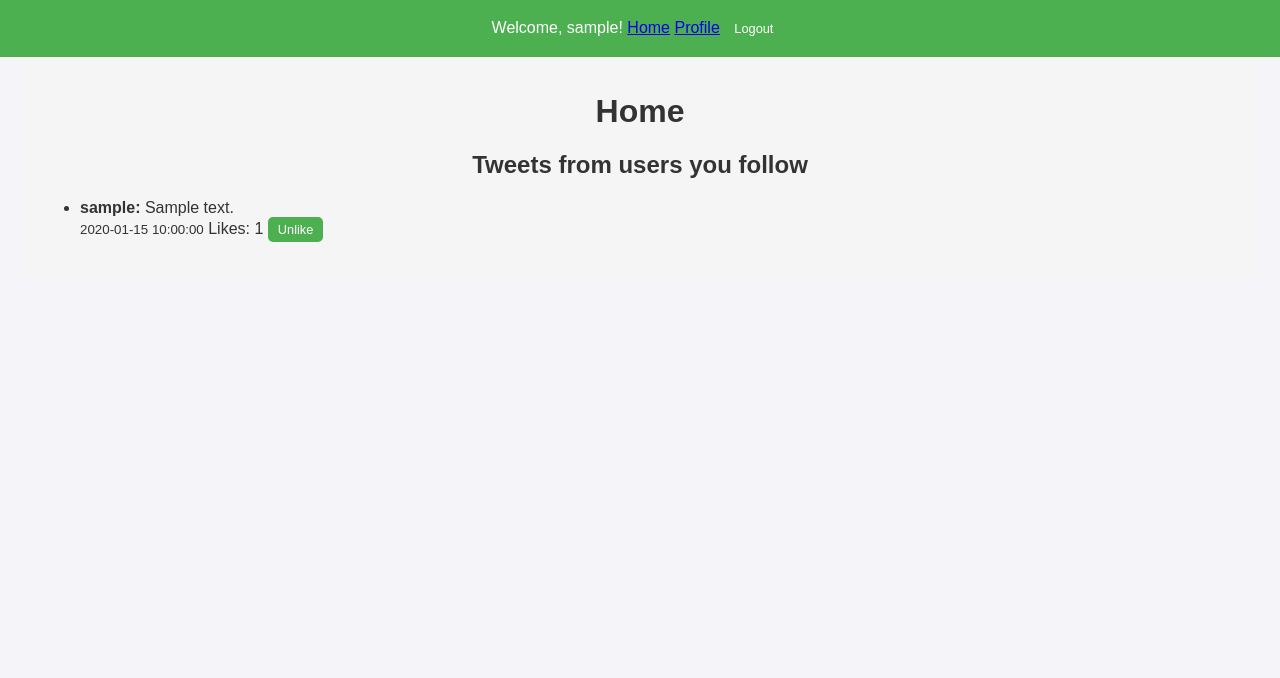
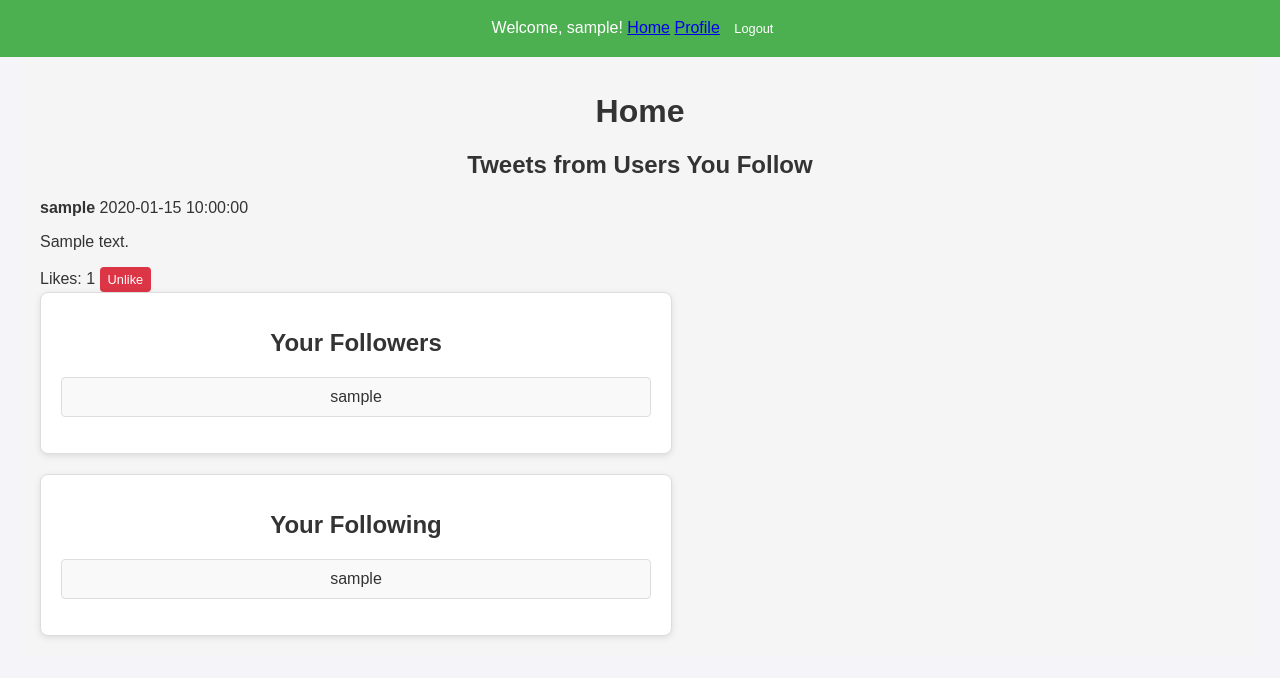
Before and after one commit to tigerhostsolutions/CIS2454-PHP-SOCIAL-TWEET, a PHP site: page /views/home.php in a window 1280 px wide. Shown: the top 678 px of the page. Run offline with PHP 8.4, Linux system fonts and the light colour scheme; the visitor is signed in with stand-in values (Sample User, id 1); tables that the repository leaves empty hold one stand-in row (values such as "Sample post").

Commit message:
updated:updated code for correct functionality

```diff
--- a/models/Like.php
+++ b/models/Like.php
@@ -1,6 +1,4 @@
 <?php
-
-    use models\Database;
 
     class Like {
     public static function add($userId, $tweetId) {
--- a/models/User.php
+++ b/models/User.php
@@ -1,6 +1,6 @@
 <?php
 
-    class User
+    class  User
     {
         public static function getAllExcept($userId)
         {
@@ -43,10 +43,14 @@
         }
 
         public static function getFollowing($userId) {
-            $pdo = Database::getConnection();
-            $stmt = $pdo->prepare("SELECT following_id FROM follows WHERE follower_id = :user_id");
-            $stmt->execute(['user_id' => $userId]);
-            return $stmt->fetchAll(PDO::FETCH_COLUMN);
+            $db = Database::getConnection();
+            $query = "SELECT u.id, u.username, u.email, u.bio, u.profile_pic
+              FROM users u
+              INNER JOIN follows f ON f.following_id = u.id
+              WHERE f.follower_id = :userId";
+            $stmt = $db->prepare($query);
+            $stmt->execute(['userId' => $userId]);
+            return $stmt->fetchAll(PDO::FETCH_ASSOC); // Ensures it returns an array of associative arrays
         }
 
         public static function getFollowers($userId)
--- a/views/home.php
+++ b/views/home.php
@@ -1,6 +1,7 @@
 <?php
+    if (session_status() === PHP_SESSION_NONE) {
         session_start();
-
+    }
     if (!isset($_SESSION['user_id'])) {
         header("Location: login.php");
         exit;
@@ -9,7 +10,8 @@
 // Define base directory and include necessary files
     $baseDir = __DIR__ . '/';
     include $baseDir . 'header.php';
-    include $baseDir . '../models/Tweet.php'; // Include Tweet class
+    include_once $baseDir . '../models/Tweet.php'; // Include Tweet class
+    include_once $baseDir . '../models/User.php'; // Include the User class
 
 // Fetch tweets from followed users
     $tweets = Tweet::getByFollowedUsers($_SESSION['user_id']);
@@ -17,33 +19,80 @@
 
     <main>
         <h1>Home</h1>
-        <h2>Tweets from users you follow</h2>
-        <ul>
+        <!-- Tweets Section -->
+        <section class="tweets-section">
+            <h2>Tweets from Users You Follow</h2>
+            <div class="tweets-container">
                 <?php if (!empty($tweets)): ?>
                     <?php foreach ($tweets as $tweet): ?>
-                    <li>
-                        <strong><?php echo htmlspecialchars($tweet['username']); ?>:</strong>
-                        <?php echo htmlspecialchars($tweet['content']); ?>
-                        <br>
-                        <small><?php echo htmlspecialchars($tweet['created_at']); ?></small>
-                        <span>Likes: <?php echo $tweet['like_count']; ?></span>
+                        <div class="tweet">
+                            <div class="tweet-header">
+                                <strong><?php echo htmlspecialchars($tweet['username']); ?></strong>
+                                <span class="tweet-time"><?php echo htmlspecialchars($tweet['created_at']); ?></span>
+                            </div>
+                            <p class="tweet-content"><?php echo htmlspecialchars($tweet['content']); ?></p>
+                            <div class="tweet-footer">
+                                <span class="likes">Likes: <?php echo $tweet['like_count']; ?></span>
                                 <?php if ($tweet['user_liked']): ?>
                                     <form method="POST" action="index.php" style="display:inline;">
                                         <input type="hidden" name="unlike_tweet_id" value="<?php echo $tweet['id']; ?>">
-                                <button type="submit">Unlike</button>
+                                        <button type="submit" class="like-button unlike">Unlike</button>
                                     </form>
                                 <?php else: ?>
                                     <form method="POST" action="index.php" style="display:inline;">
                                         <input type="hidden" name="like_tweet_id" value="<?php echo $tweet['id']; ?>">
-                                <button type="submit">Like</button>
+                                        <button type="submit" class="like-button like">Like</button>
                                     </form>
                                 <?php endif; ?>
-                    </li>
+                            </div>
+                        </div>
                     <?php endforeach; ?>
                 <?php else: ?>
-                <li>No tweets to display.</li>
+                    <p>No tweets to display.</p>
                 <?php endif; ?>
+            </div>
+        </section>
+
+        <!-- Followers and Following Section -->
+        <section class="followers-following-section">
+            <div class="followers-section">
+                <h2>Your Followers</h2>
+                <ul class="followers-list">
+                    <?php
+                        $followers = User::getFollowers($_SESSION['user_id']);
+
+                        if (!empty($followers)) {
+                            foreach ($followers as $follower) {
+                                if (is_array($follower) && isset($follower['username'])) {
+                                    echo "<li class='follower-item'>" . htmlspecialchars($follower['username']) . "</li>";
+                                }
+                            }
+                        } else {
+                            echo "<li>You currently have no followers!</li>";
+                        }
+                    ?>
                 </ul>
+            </div>
+
+            <div class="following-section">
+                <h2>Your Following</h2>
+                <ul class="following-list">
+                    <?php
+                        $following = User::getFollowing($_SESSION['user_id']);
+
+                        if (!empty($following)) {
+                            foreach ($following as $followed) {
+                                if (is_array($followed) && isset($followed['username'])) {
+                                    echo "<li class='following-item'>" . htmlspecialchars($followed['username']) . "</li>";
+                                }
+                            }
+                        } else {
+                            echo "<li>You are not following anyone yet.</li>";
+                        }
+                    ?>
+                </ul>
+            </div>
+        </section>
     </main>
 
 <?php
```
Lines whose indentation alone changed are shown as unchanged.
